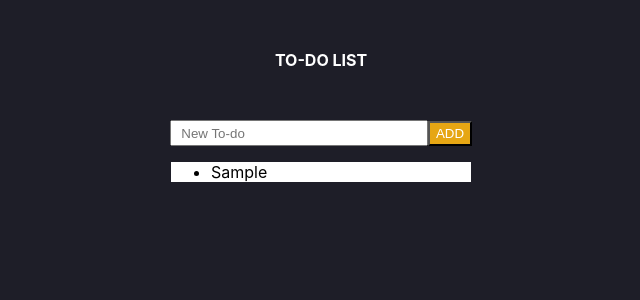
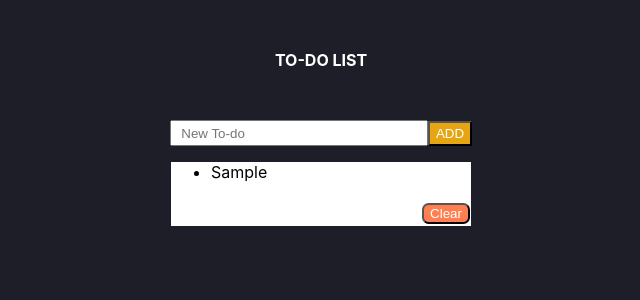
Before and after one commit to afessha/to-do-list, a React (Create React App) app: page / in a window 1280 px wide. Both pictures are taken after typing "Sample" into the empty fields and a click on the button "ADD". Shown: the top 300 px of the page, without its empty margins (319-959 px from the left). Built offline with nearby package versions, Linux system fonts and the light colour scheme; the HTML template or start-up script is replaced by a standard one.

Commit message:
clear button

```diff
--- a/package.json
+++ b/package.json
@@ -8,7 +8,9 @@
     "@testing-library/user-event": "^7.2.1",
     "react": "^16.13.1",
     "react-dom": "^16.13.1",
-    "react-scripts": "3.4.1"
+    "react-scripts": "3.4.1",
+    "redux": "^4.0.5",
+    "redux-persist": "^6.0.0"
   },
   "scripts": {
     "start": "react-scripts start",
--- a/src/App.css
+++ b/src/App.css
@@ -10,6 +10,14 @@
   background-color: #e6a614;
   color: white;
   height: 25px;
+}
+.clear {
+  margin-top: 5px;
+  margin-left: 250px;
+  margin-bottom: 2px;
+  background-color: coral;
+  color: white;
+  border-radius: 0.5em;
 }
 
 .todo-list {
--- a/src/components/ToDo.js
+++ b/src/components/ToDo.js
@@ -1,4 +1,5 @@
 import React, { useState } from "react";
+import { connect } from "react-redux";
 import "../App.css";
 function ToDO() {
   const [toDoInput, setToDoInput] = useState("");
@@ -31,6 +32,9 @@ function ToDO() {
             return <li key={index}> {listItem} </li>;
           })}
         </ul>
+        {toDoList.length !== 0 ? (
+          <button className="clear"> Clear</button>
+        ) : null}
       </div>
     </div>
   );
```
Also changed, not shown: 1 other file (tests, documents, lock files or other folders).
